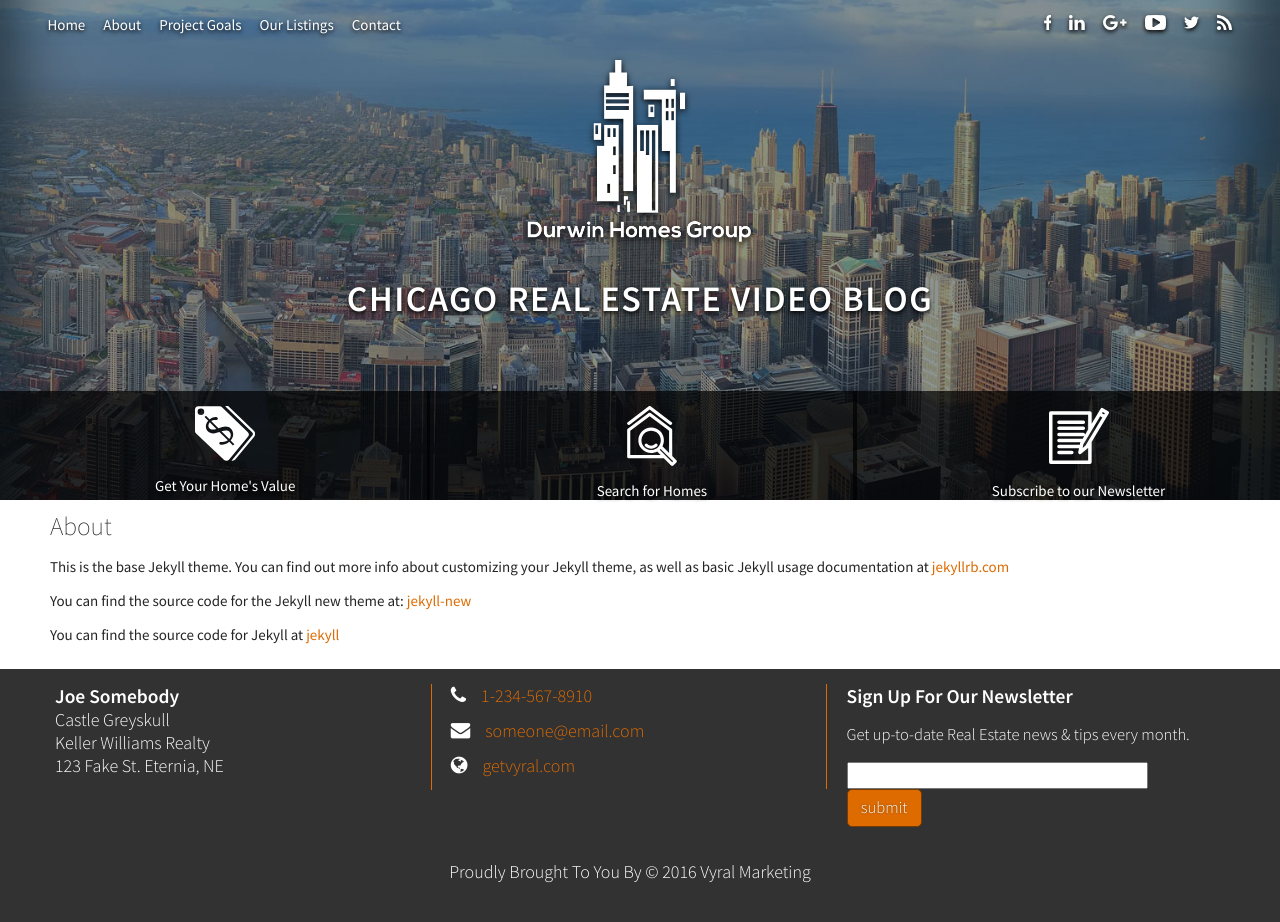
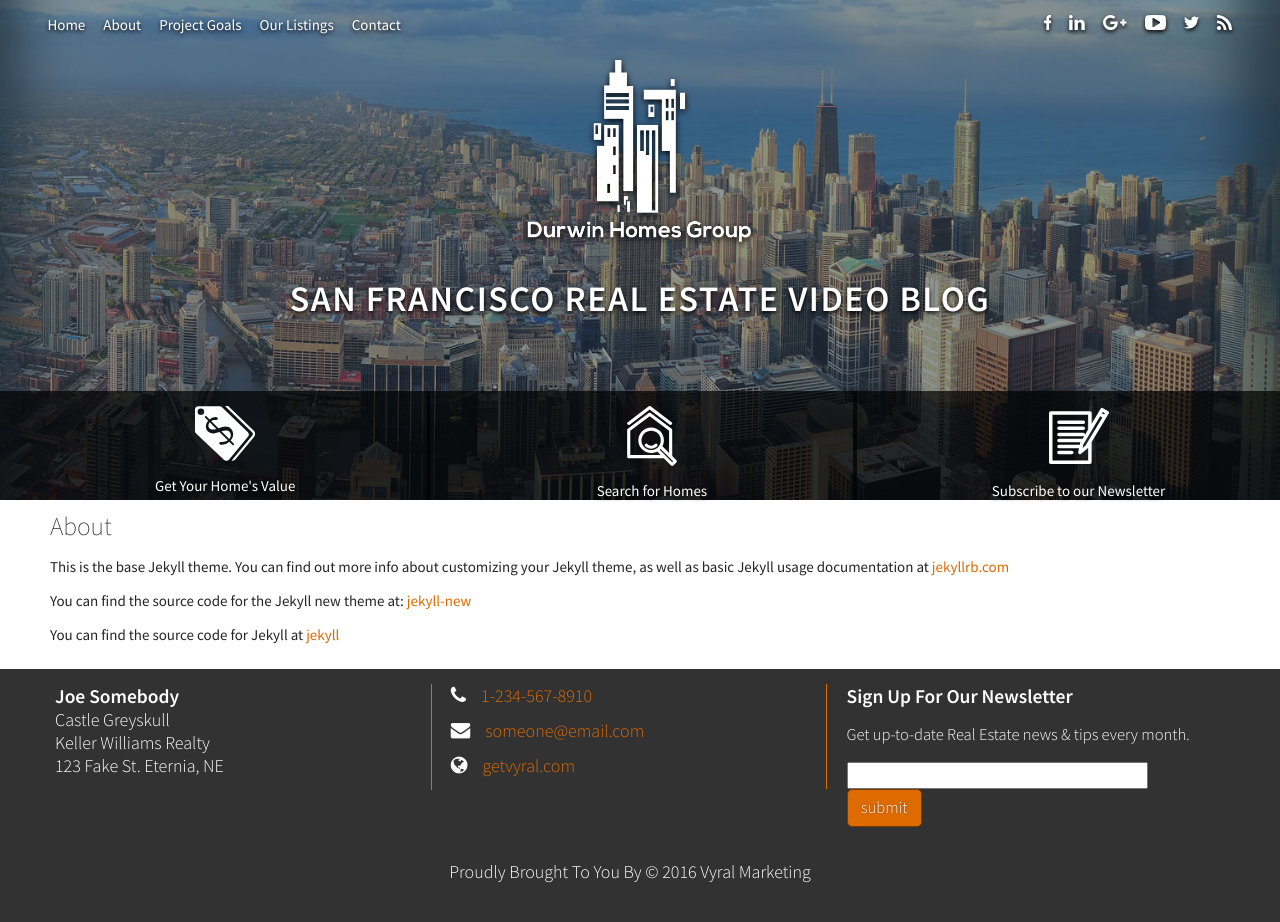
Before and after one commit to Cutcopy/Vyral-Jekyll, a Jekyll site: the page built from about.md, in a window 1280 px wide and 931 px high. Shown: the top 922 px of the window. Built offline with Jekyll 4.4.1, drawn with Linux system fonts in a browser that asks for light colours; nearby versions of some CDN libraries.

Commit message:
Updated '/_includes/header.html' via CloudCannon

```diff
--- a/_includes/header.html
+++ b/_includes/header.html
@@ -4,7 +4,7 @@
     <div class="banner col col--12-of-12">
       <a href="{{site.url}}">
         <img src="{{site.data.settings.hero_logo_path}}" alt="{{site.data.settings.client.company}}" class="hero-logo" />
-      <h1 class="editable">Chicago Real Estate Video Blog</h1>
+      <h1 class="editable">{{site.title}}</h1>
     </a>
   </div>
 </div>
```
